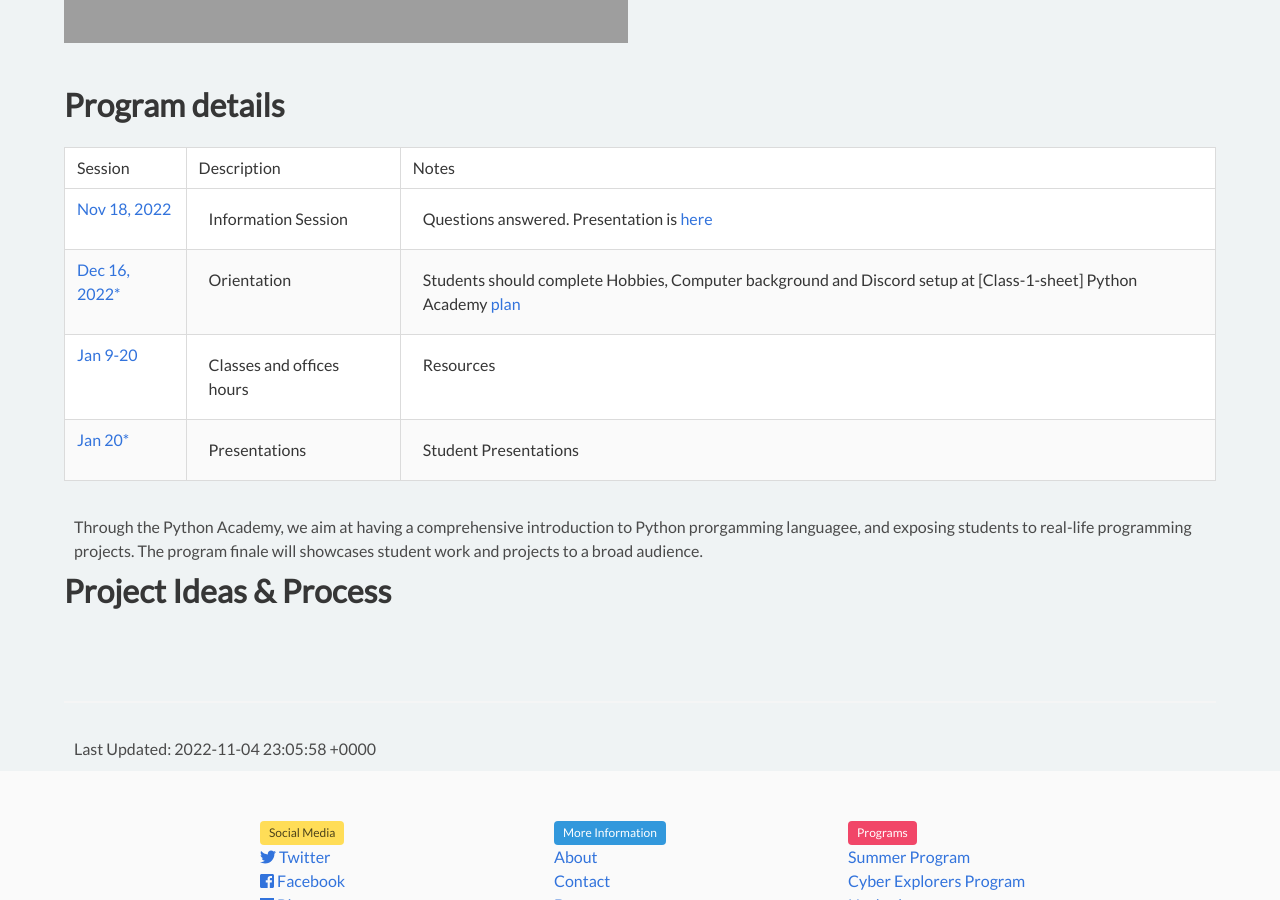
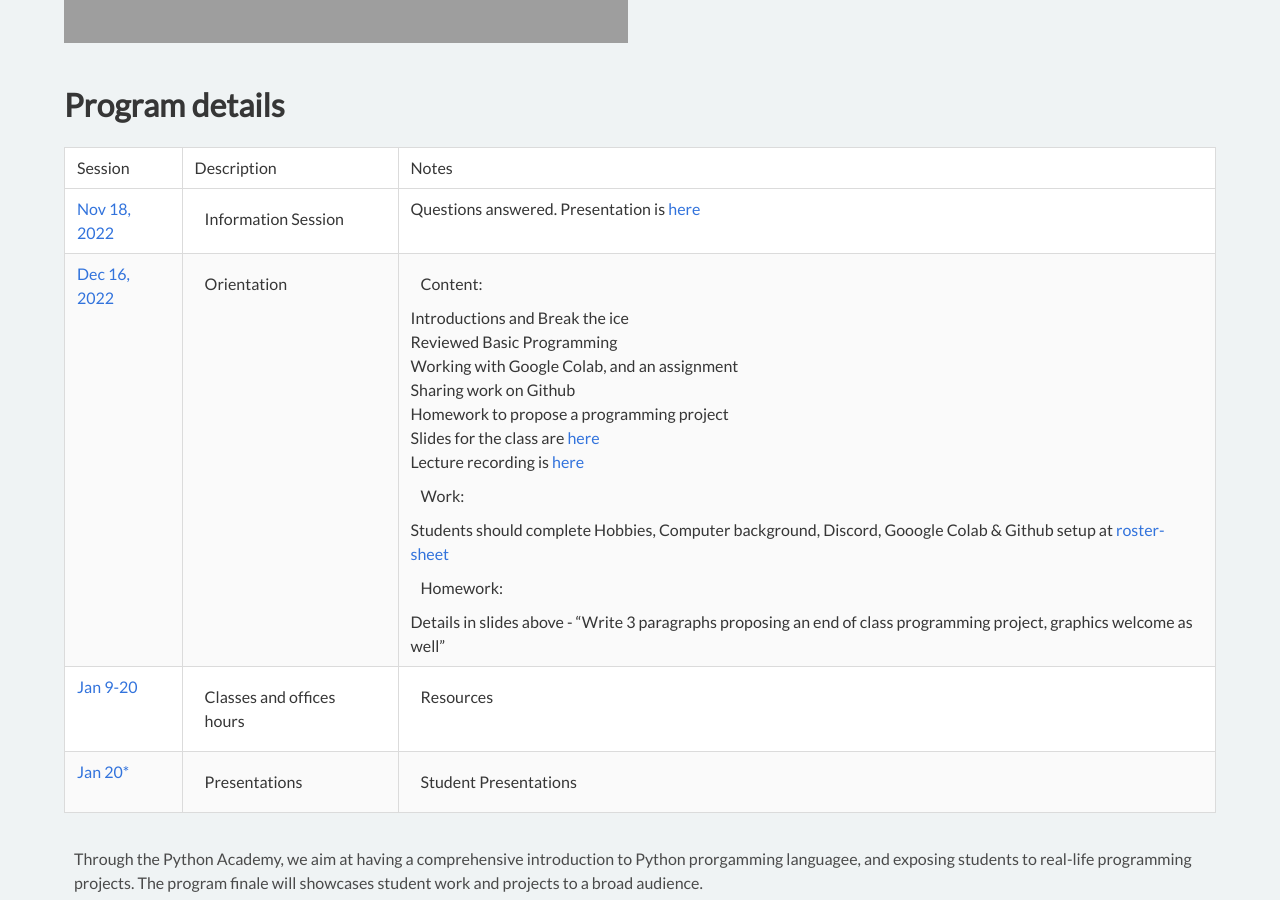
Before and after one commit to cyberdefendersprogram/www-homepage, a Jekyll site: the page built from pages/programs/cd-growthsector-python.md, in a window 1280 px wide and 900 px high, scrolled down 1063 px. Built offline with Jekyll 4.4.1, drawn with Linux system fonts in a browser that asks for light colours; nearby versions of some CDN libraries.

Commit message:
Update cyber-defenders-python-academy.yml

```diff
--- a/_data/cyber-defenders-python-academy.yml
+++ b/_data/cyber-defenders-python-academy.yml
@@ -1,12 +1,24 @@
 - session: Nov 18, 2022
   desc: Information Session
   notes: |
-   Questions answered. Presentation is [here](https://docs.google.com/presentation/d/1nZzJfuMu3zHKH-BeLWBxvWXjYRBCRph-pCBDoiN4LTI/edit?usp=sharing)
-- session: Dec 16, 2022*
+    * 	Questions answered. Presentation is [here](https://docs.google.com/presentation/d/1nZzJfuMu3zHKH-BeLWBxvWXjYRBCRph-pCBDoiN4LTI/edit?usp=sharing)
+- session: Dec 16, 2022
   desc: Orientation
   notes: |
-    Students should complete Hobbies, Computer background and Discord setup at [Class-1-sheet]
-    Python Academy [plan](https://docs.google.com/presentation/d/1f-BmJ4uKvN1wppvmej9YgSqd1_7v44r1a4WvmqnN8wM/edit?usp=sharing)
+    Content:
+    * Introductions and Break the ice
+    * Reviewed Basic Programming
+    * Working with Google Colab, and an assignment
+    * Sharing work on Github
+    * Homework to propose a programming project
+    * Slides for the class are [here](https://docs.google.com/presentation/d/1isMeZE2bZm6MfoGpYTtkKerCiAdVh-r2s6-i03ikZpY/edit?usp=sharing)
+    * Lecture recording is [here](https://us02web.zoom.us/rec/share/KbcRmRogKHvLvFFjInGylY5BuuSDvIgM4-83EyRm-VKKsjnD_Oh63_MOWDKt_L78.BlCMypRM3QIPNLu-)
+
+    Work:
+    * Students should complete Hobbies, Computer background, Discord, Gooogle Colab & Github setup at [roster-sheet](https://docs.google.com/document/d/1de0iU0CPy72wpb7UFxE_t6RvzSzOEoysXO5X7aR_Qac/edit?usp=sharing)
+
+    Homework:
+    * Details in slides above - "Write 3 paragraphs proposing an end of class programming project, graphics welcome as well"
 - session: Jan 9-20
   desc: Classes and offices hours
   notes: |
```
